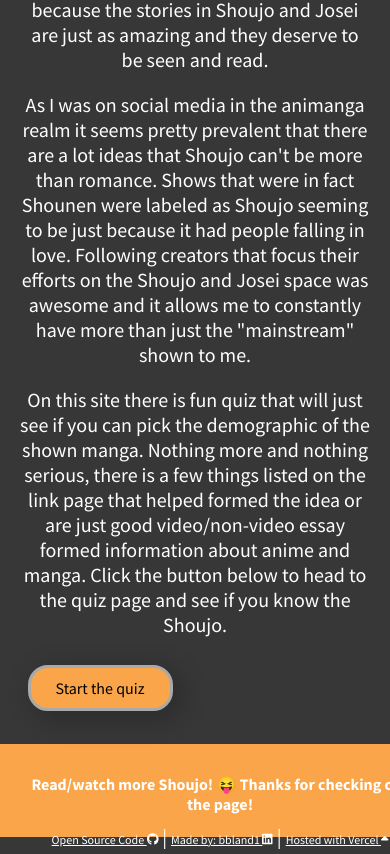
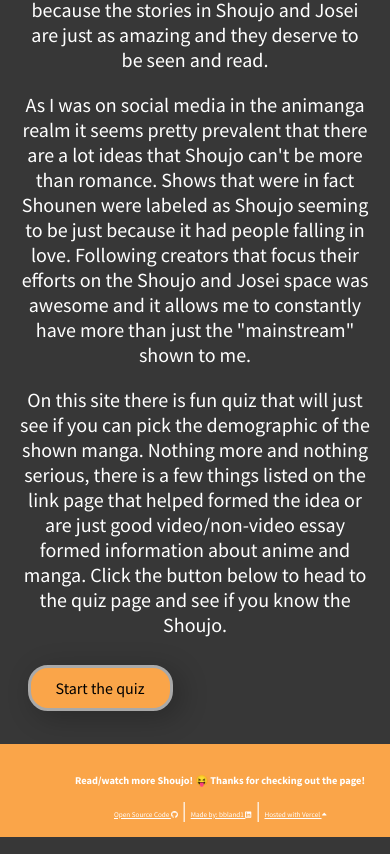
Before and after one commit to bbland1/Quiz-App, a React (Create React App) app: page / in a window 390 px wide. Shown: the part 1537-2391 px from the top of the page. Built offline with nearby package versions, Linux system fonts and the light colour scheme.

Commit message:
Updating footer for media queries

```diff
--- a/src/Components/Footer/footer.css
+++ b/src/Components/Footer/footer.css
@@ -11,7 +11,7 @@ footer {
 
 footer a {
   color: white;
-  font-size: 12px;
+  font-size: 0.75rem;
 }
 
 footer a:hover{
@@ -22,3 +22,23 @@ footer p, h4 {
   padding: 5px;
   margin: 0 auto;
 }
+
+@media screen and (max-width: 768px) {
+  footer h4 {
+    font-size: 0.75rem;
+  }
+
+  footer a {
+    font-size: 0.5rem;
+  }
+}
+
+@media screen and (max-width: 428px) {
+  footer h4 {
+    font-size: 0.65rem;
+  }
+
+  footer a {
+    font-size: 0.45rem;
+  }
+}
```
